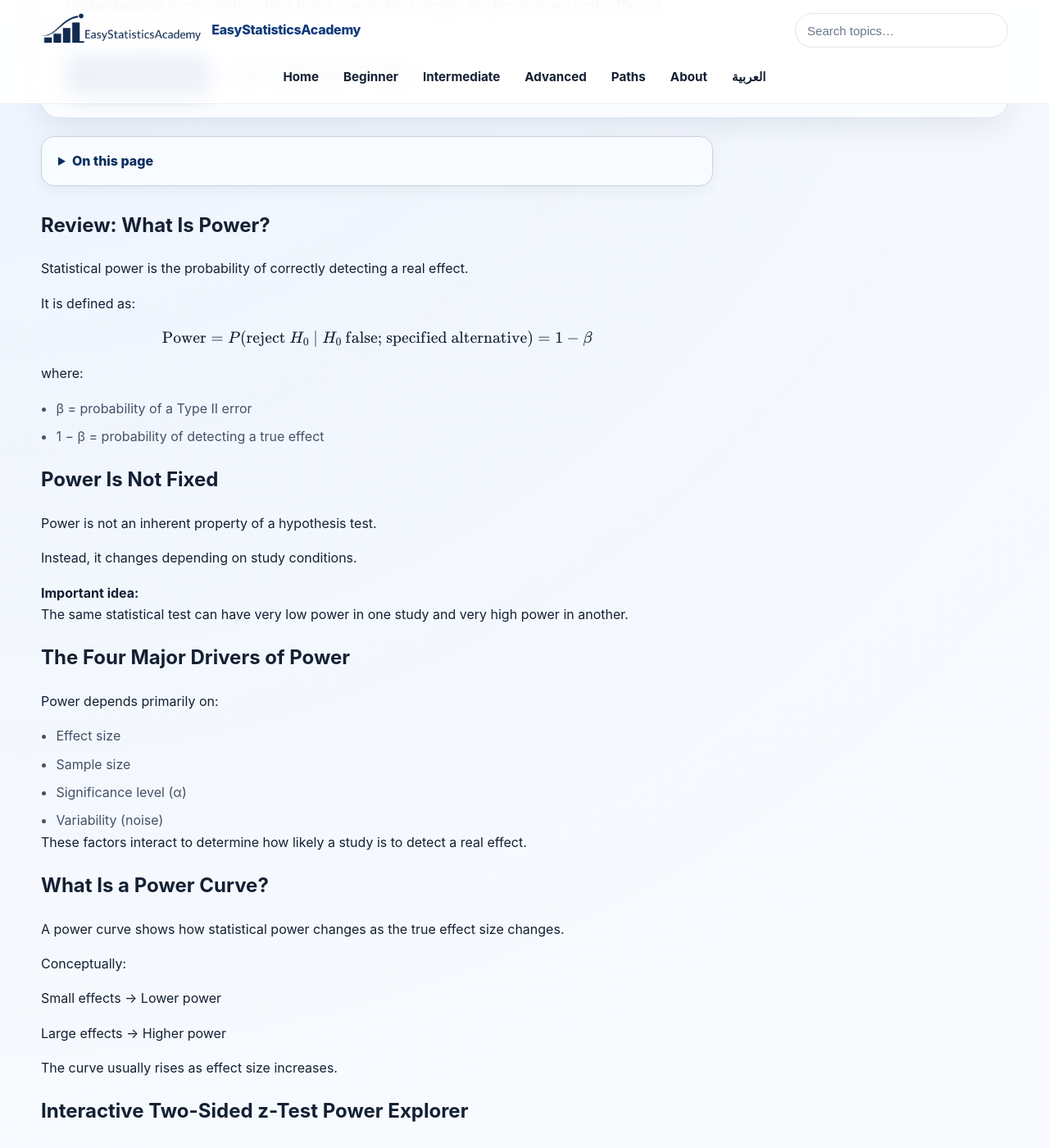
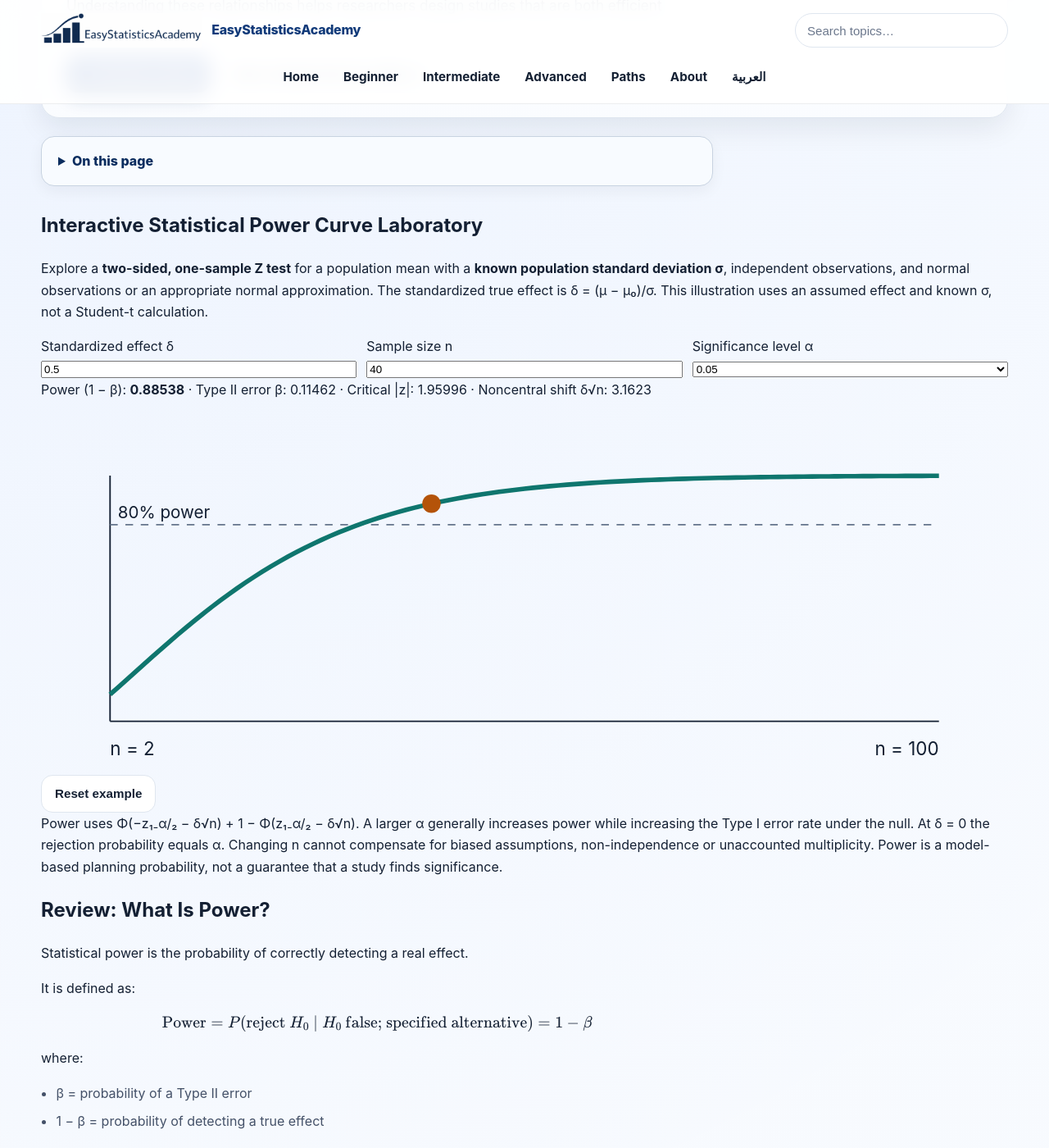
Before and after one commit to ammar-homaida-statistics/easystatisticsacademy, a Jekyll site: the page built from inference/power-sample-size/power-curve-and-tradeoffs/index.md, in a window 1280 px wide and 1400 px high, scrolled down 351 px. Shown: the whole window at 82% size. Built offline with Jekyll 4.4.1, drawn with Linux system fonts in a browser that asks for light colours.

Commit message:
Batch #81: add interactive Z-test sample-size power curve laboratory

```diff
--- a/inference/power-sample-size/power-curve-and-tradeoffs/index.md
+++ b/inference/power-sample-size/power-curve-and-tradeoffs/index.md
@@ -68,6 +68,20 @@ sidebar: false
 </section>
 
 <!-- LESSON -->
+<section class="concept-box" id="esa-power-curve-lab" aria-labelledby="esa-power-heading" style="min-width:0;overflow-wrap:anywhere">
+<h2 id="esa-power-heading">Interactive Statistical Power Curve Laboratory</h2>
+<p>Explore a <strong>two-sided, one-sample Z test</strong> for a population mean with a <strong>known population standard deviation σ</strong>, independent observations, and normal observations or an appropriate normal approximation. The standardized true effect is δ = (μ − μ₀)/σ. This illustration uses an assumed effect and known σ, not a Student-t calculation.</p>
+<div style="display:grid;grid-template-columns:repeat(auto-fit,minmax(min(100%,160px),1fr));gap:12px">
+<label for="esa-power-effect">Standardized effect δ<input id="esa-power-effect" type="number" step="0.1" min="-3" max="3" value="0.5" style="width:100%"></label>
+<label for="esa-power-n">Sample size n<input id="esa-power-n" type="number" min="2" max="10000" step="1" value="40" style="width:100%"></label>
+<label for="esa-power-alpha">Significance level α<select id="esa-power-alpha" style="width:100%"><option value="0.01">0.01</option><option value="0.05" selected>0.05</option><option value="0.1">0.10</option></select></label></div>
+<p role="alert" id="esa-power-error" hidden></p><div id="esa-power-results" aria-live="polite">
+<p>Power (1 − β): <strong><output id="esa-power-power">—</output></strong> · Type II error β: <output id="esa-power-beta">—</output> · Critical |z|: <output id="esa-power-critical">—</output> · Noncentral shift δ√n: <output id="esa-power-noncentrality">—</output></p></div>
+<svg id="esa-power-chart" role="img" viewBox="0 0 630 235" style="display:block;width:100%;height:auto" aria-label="Power versus sample size curve with selected sample size"></svg>
+<button class="btn btn-outline" type="button" id="esa-power-reset">Reset example</button>
+<p>Power uses <span dir="ltr">Φ(−z₁₋α/₂ − δ√n) + 1 − Φ(z₁₋α/₂ − δ√n)</span>. A larger α generally increases power while increasing the Type I error rate under the null. At δ = 0 the rejection probability equals α. Changing n cannot compensate for biased assumptions, non-independence or unaccounted multiplicity. Power is a model-based planning probability, not a guarantee that a study finds significance.</p>
+</section>
+<script defer src="/js/z-test-power-curve.js"></script>
 
 <section>
 
```
